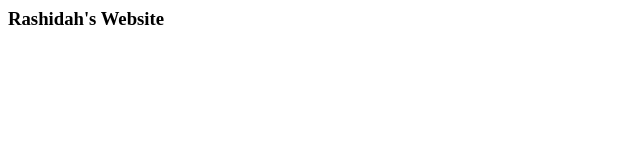
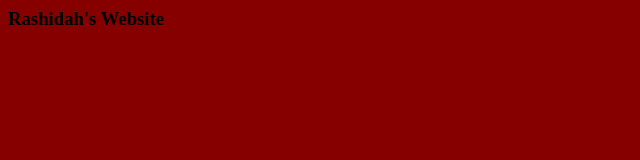
Before and after one commit to rashidahapple/rashidahapple.github.io, a plain HTML site: page index.html in a window 1280 px wide. Shown: the whole page, without its empty margins (0-640 px from the left). Drawn offline with Linux system fonts and the light colour scheme.

Commit message:
Added CSS

```diff
--- a/index.html
+++ b/index.html
@@ -1 +1,6 @@
-<h3>Rashidah's Website</h3>
+<head>
+    <link href="style.css" rel="stylesheet">
+</head>
+<body>
+    <h3>Rashidah's Website</h3>
+</body>
--- /dev/null
+++ b/style.css
@@ -0,0 +1,3 @@
+body {
+    background: #870000;
+}
```
